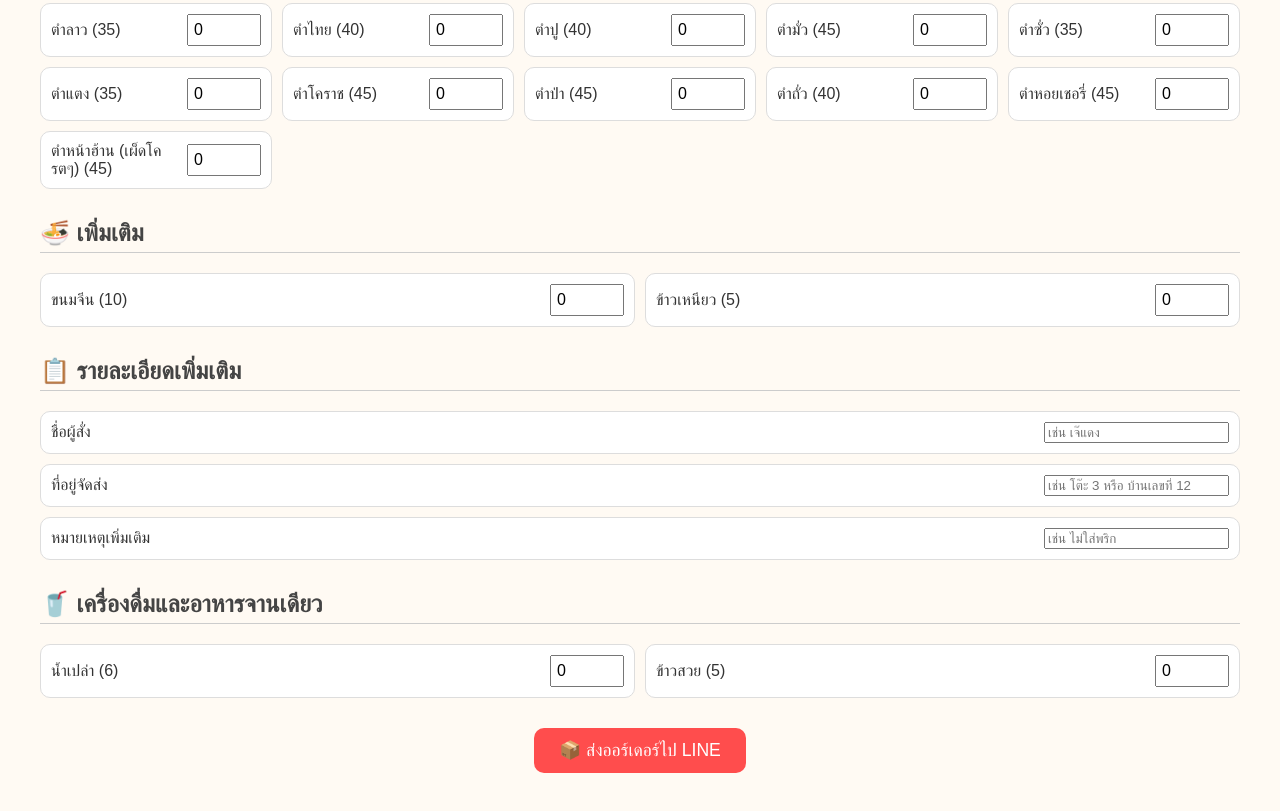
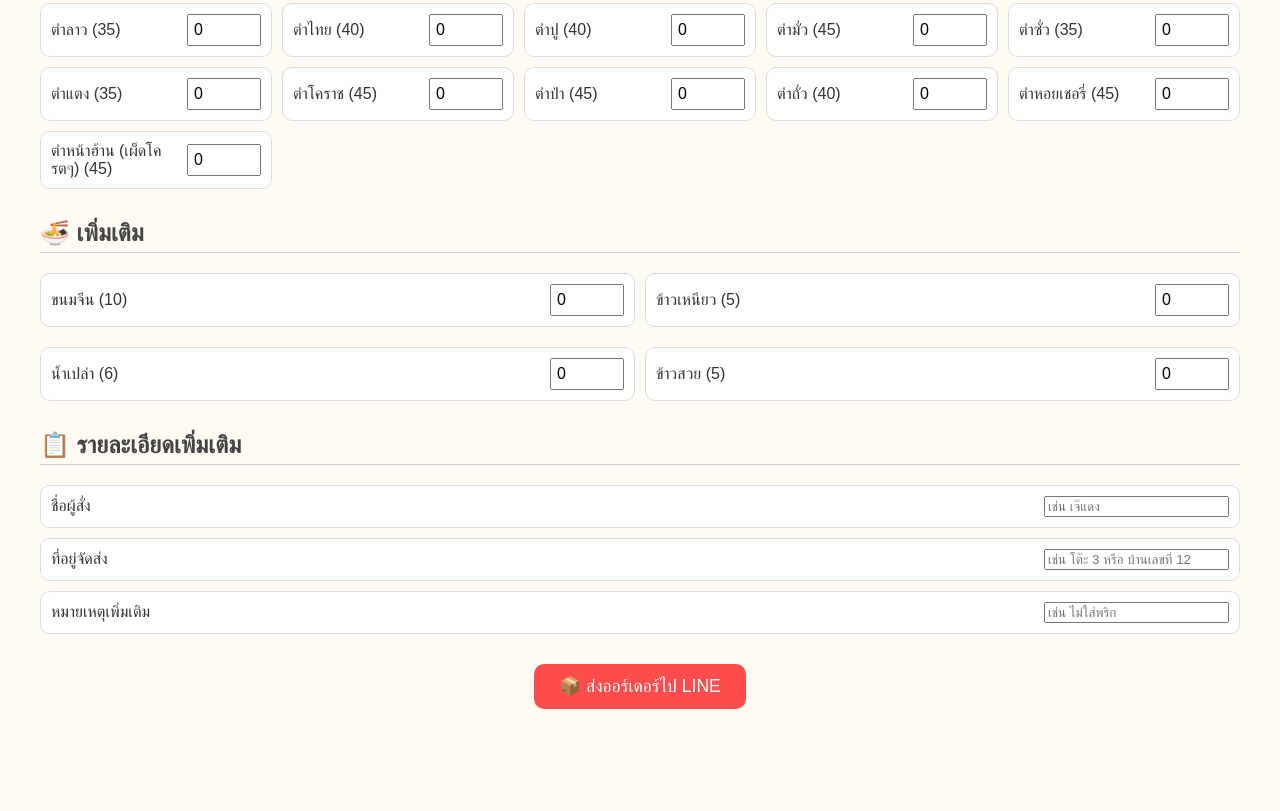
Before and after one commit to firstcity1998/Pingraberd, a plain HTML site: page index.html in a window 1280 px wide. Shown: the part 706-1517 px from the top of the page. After the commit the page ends 1469 px from the top, so only its background shows below. Drawn offline with Linux system fonts and the light colour scheme; a script that the page names is missing.

Commit message:
Add files via upload

```diff
--- a/index.html
+++ b/index.html
@@ -112,6 +112,12 @@
         <div class="menu-item"><label>ข้าวเหนียว (5)</label><input type="number" name="ข้าวเหนียว" min="0" value="0"></div>
       </div>
     </div>
+    <div class="menu-section">
+  <div class="menu-grid">
+    <div class="menu-item"><label>น้ำเปล่า (6)</label><input type="number" name="น้ำเปล่า" min="0" value="0"></div>
+    <div class="menu-item"><label>ข้าวสวย (5)</label><input type="number" name="ข้าวสวย" min="0" value="0"></div>
+  </div>
+</div>
 <div class="menu-section">
   <h2>📋 รายละเอียดเพิ่มเติม</h2>
   <div class="menu-grid" style="grid-template-columns: 1fr;">
@@ -130,13 +136,6 @@
   </div>
 </div>
 
-<div class="menu-section">
-  <h2>🥤 เครื่องดื่มและอาหารจานเดียว</h2>
-  <div class="menu-grid">
-    <div class="menu-item"><label>น้ำเปล่า (6)</label><input type="number" name="น้ำเปล่า" min="0" value="0"></div>
-    <div class="menu-item"><label>ข้าวสวย (5)</label><input type="number" name="ข้าวสวย" min="0" value="0"></div>
-  </div>
-</div>
 
     <button type="submit">📦 ส่งออร์เดอร์ไป LINE</button>
   </form>
```
